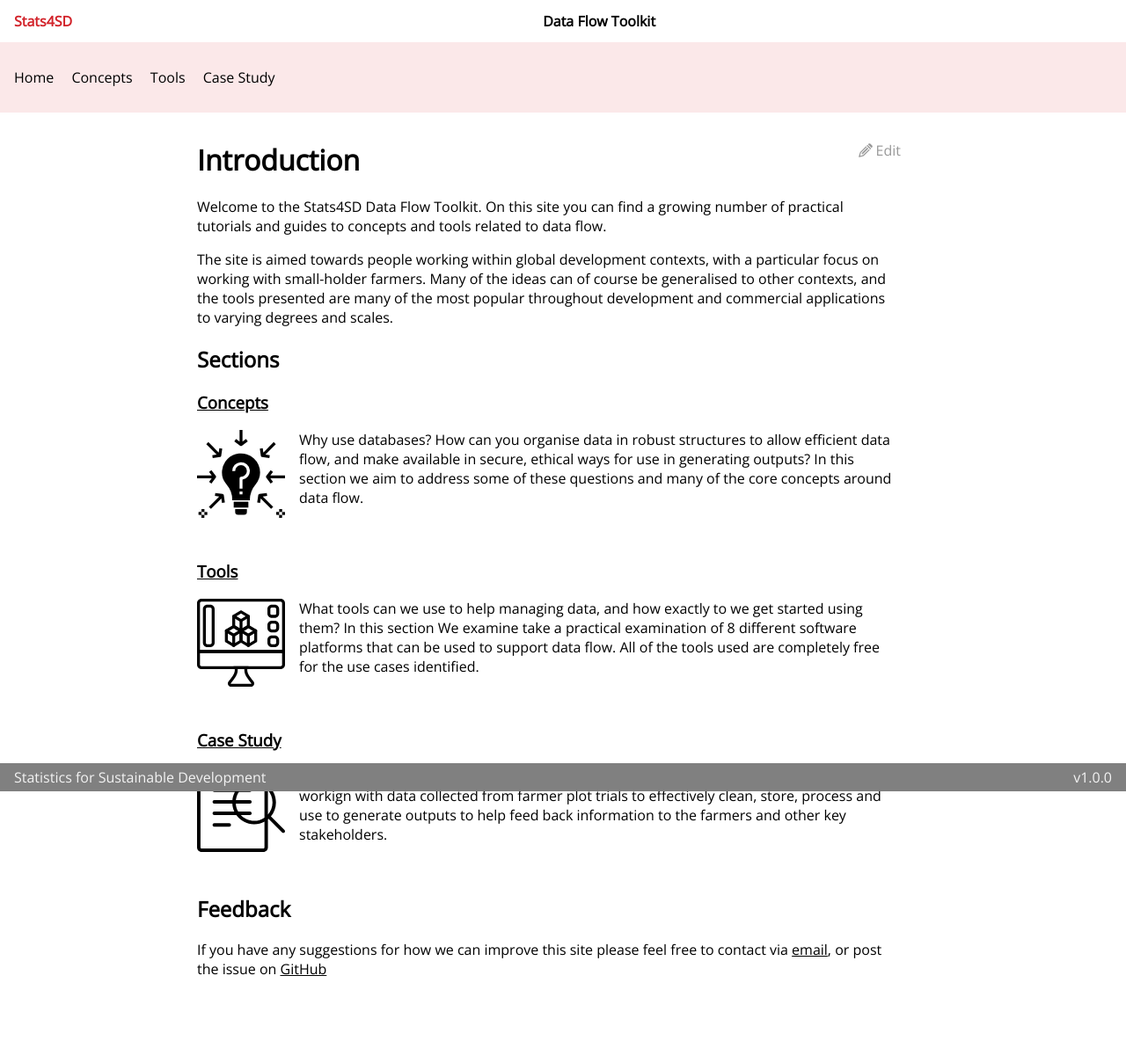
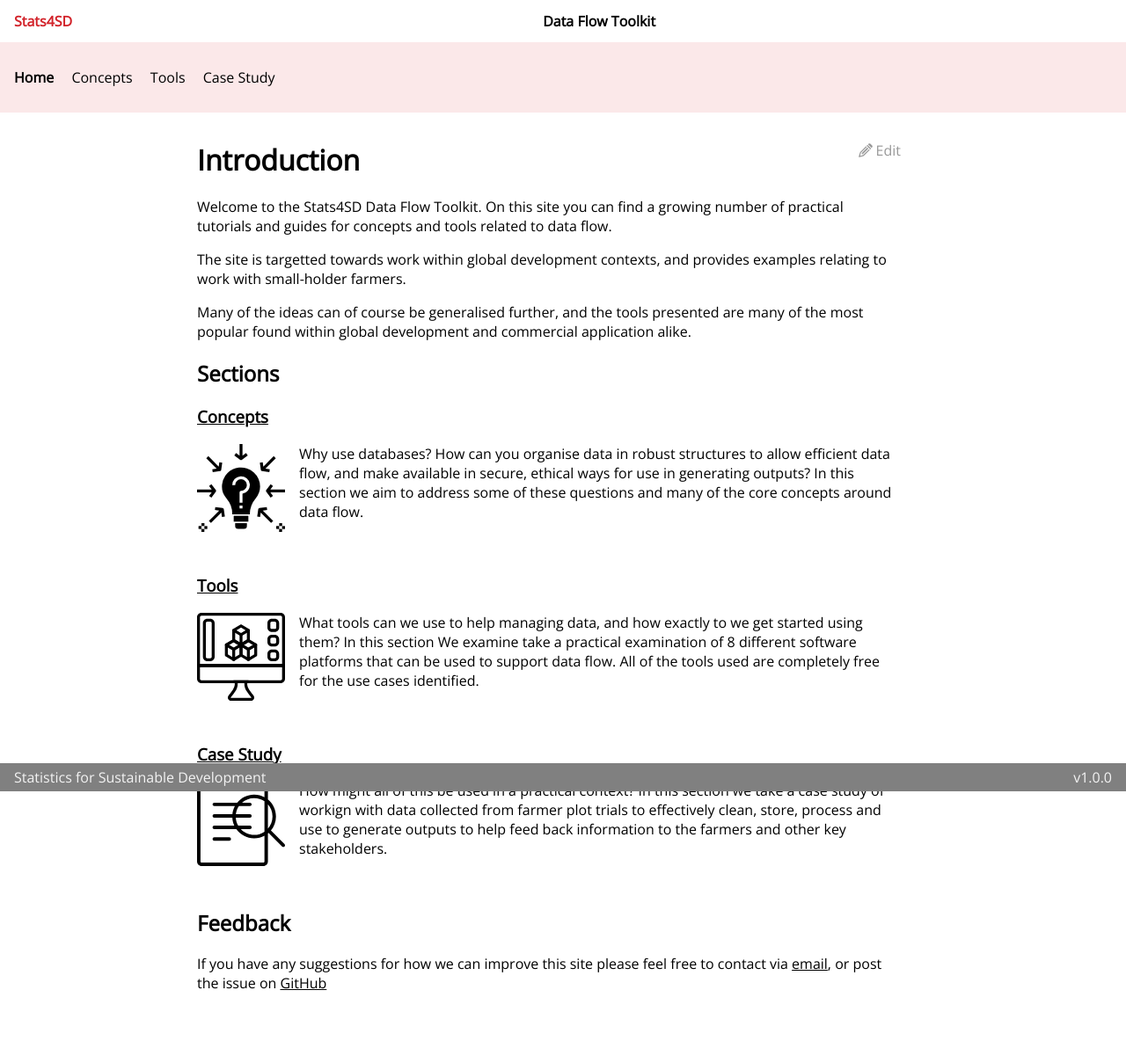
Before and after one commit to stats4sd/Installation-Guides, a Jekyll site: the page built from guides/introduction.md, in a window 1280 px wide. Shown: the whole page at 88% size. Built offline with Jekyll 4.4.1, drawn with Linux system fonts in a browser that asks for light colours.

Commit message:
highlight active section in top bar

```diff
--- a/_data/pagesMeta.yaml
+++ b/_data/pagesMeta.yaml
@@ -58,6 +58,6 @@ sectionPages:
     - title: Google Data Studio
       url: /tools/google-data-studio
       disabled: true
-  CaseStudies:
+  Case Study:
     - title: Introduction
       url: /case-study/farmer-plot-trials/introduction
--- a/_layouts/default.html
+++ b/_layouts/default.html
@@ -31,6 +31,7 @@
         <a
           href="{{ section.startUrl | relative_url }}"
           alt="{{ section.title }}"
+          class="{% if section.title==page.section %}active{% endif %}"
           >{{ section.title }}</a
         >
         {% endfor %}
--- a/assets/css/typography.css
+++ b/assets/css/typography.css
@@ -7,6 +7,9 @@ h1 {
 a,
 a:visited {
   color: black;
+}
+a.active {
+  font-weight: bold;
 }
 
 .primary {
--- a/guides/introduction.md
+++ b/guides/introduction.md
@@ -1,14 +1,17 @@
 ---
 layout: default
 title: Introduction
+section: Home
 permalink: /
 ---
 
 # Introduction
 
-Welcome to the Stats4SD Data Flow Toolkit. On this site you can find a growing number of practical tutorials and guides to concepts and tools related to data flow.
+Welcome to the Stats4SD Data Flow Toolkit. On this site you can find a growing number of practical tutorials and guides for concepts and tools related to data flow.
 
-The site is aimed towards people working within global development contexts, with a particular focus on working with small-holder farmers. Many of the ideas can of course be generalised to other contexts, and the tools presented are many of the most popular throughout development and commercial applications to varying degrees and scales.
+The site is targetted towards work within global development contexts, and provides examples relating to work with small-holder farmers.
+
+Many of the ideas can of course be generalised further, and the tools presented are many of the most popular found within global development and commercial application alike.
 
 ## Sections
 
```
Also changed, not shown: guides/CaseStudies/FarmerPlotTrials/introduction.md (+1 -1 lines).
